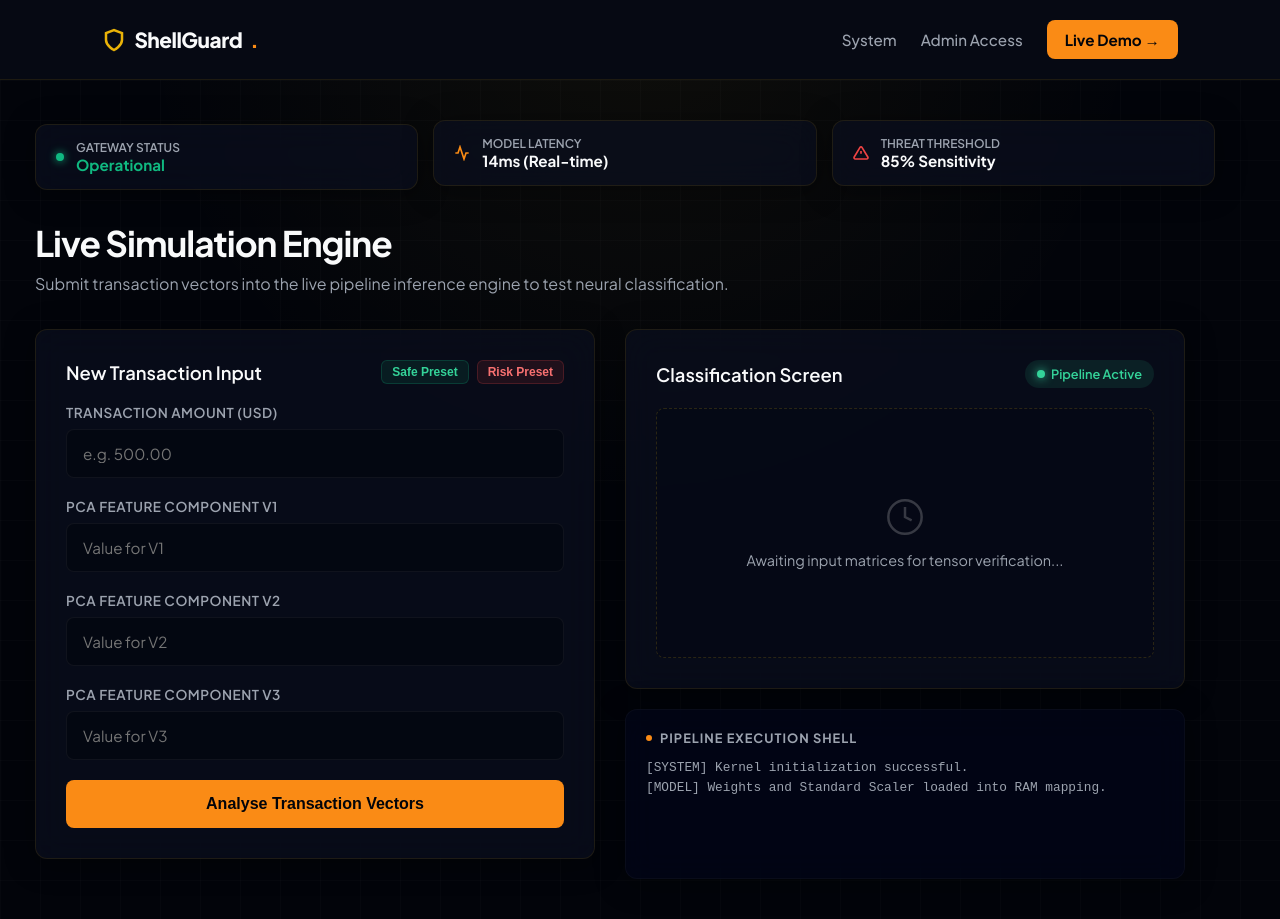
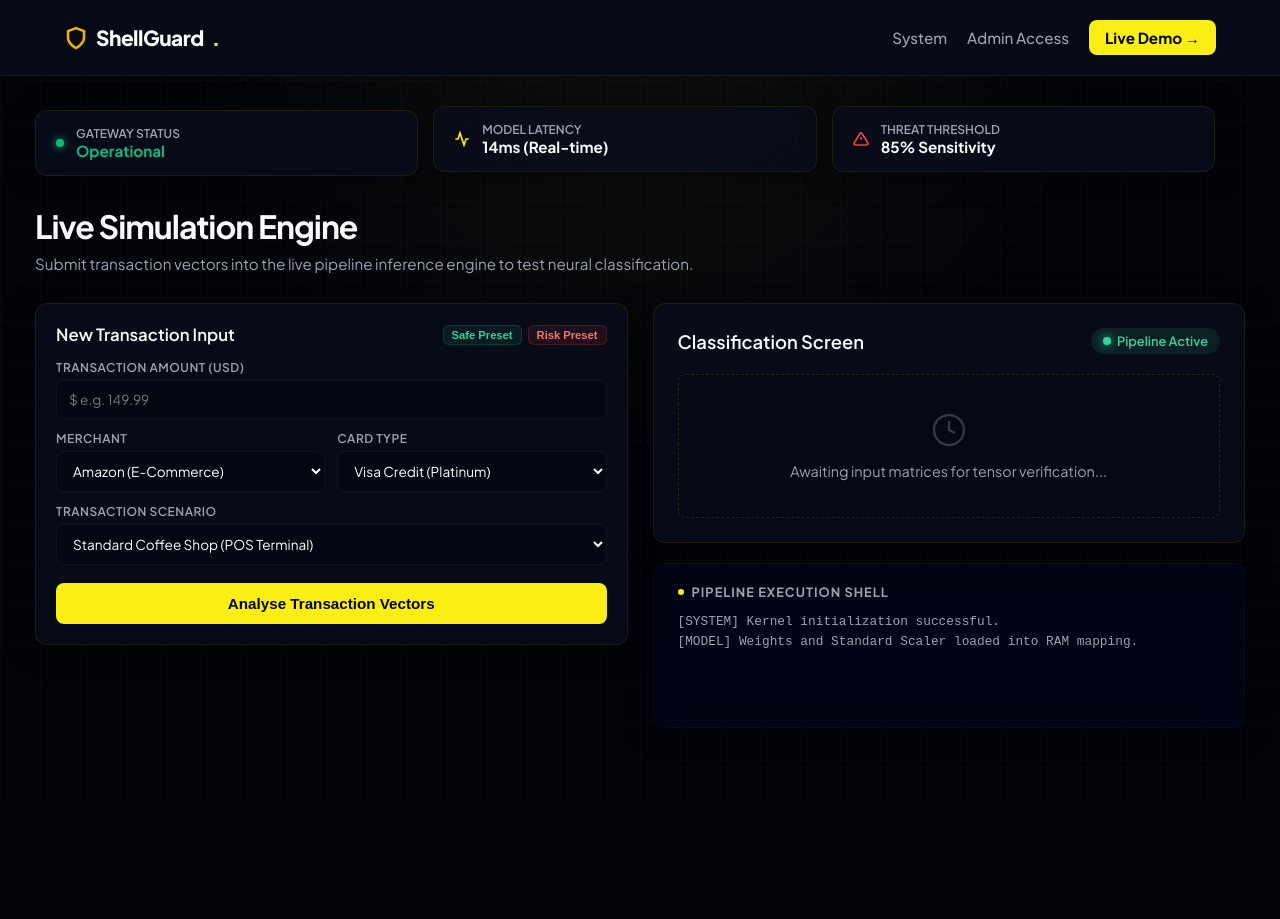
Before and after one commit to shivam808458/shellguard-fraud-system, a Flask app: page / in a window 1280 px wide. After the commit the page ends 728 px from the top, so only its background shows below. Run offline with Flask 3, Linux system fonts and the light colour scheme; parts of the project's set-up code (start-up, migrations or seed data) failed here and were passed over.

Commit message:
https://github.com/shivam808458/shellguard-fraud-system.git

```diff
--- a/app.py
+++ b/app.py
@@ -72,7 +72,7 @@ def predict():
     conn.execute("""
     INSERT INTO transactions(amount,v1,v2,v3,result,time)
     VALUES(?,?,?,?,?,?)
-    """,(data[0],data[1],data[2],data[3],result,
+    """,(float(data[0]),float(data[1]),float(data[2]),float(data[3]),result,
         datetime.now().strftime("%Y-%m-%d %H:%M:%S")))
     conn.commit()
     conn.close()
--- a/static/style.css
+++ b/static/style.css
@@ -2,11 +2,11 @@
 
 :root {
     --bg-main: #02040a;
-    --bg-nav: #060913;
+    --bg-nav: #060a17;
     --card-bg: rgba(10, 15, 30, 0.7);
     --card-border: rgba(234, 179, 8, 0.1);
     --grid-line: rgba(255, 255, 255, 0.015);
-    --accent: #fa8b15;
+    --accent: #faee15;
     --accent-hover: #ea3508;
     --text-primary: #f9fafb;
     --text-muted: #9ca3af;
@@ -32,10 +32,10 @@ body {
     min-height: 100vh;
 }
 
-/* ===== NAVBAR ===== */
+/* ===== NAVBAR (Fixed Mobile Overflows) ===== */
 .navbar {
     background: var(--bg-nav);
-    padding: 20px 8%;
+    padding: 20px 5%;
     display: flex;
     justify-content: space-between;
     align-items: center;
@@ -43,6 +43,8 @@ body {
     position: sticky;
     top: 0;
     z-index: 100;
+    flex-wrap: wrap; /* Controls wrapping on very small screens */
+    gap: 15px;
 }
 
 .nav-logo {
@@ -61,7 +63,8 @@ body {
 .nav-links {
     display: flex;
     align-items: center;
-    gap: 24px;
+    gap: 20px;
+    flex-wrap: wrap;
 }
 
 .nav-links a {
@@ -79,7 +82,7 @@ body {
 .btn-demo {
     background: var(--accent);
     color: #02040a !important;
-    padding: 10px 18px;
+    padding: 8px 16px;
     border-radius: 8px;
     font-weight: 700 !important;
     display: flex;
@@ -98,11 +102,11 @@ body {
 .main {
     max-width: 1250px;
     margin: auto;
-    padding: 40px 20px;
+    padding: 30px 20px;
 }
 
 .page-title {
-    font-size: 2.2rem;
+    font-size: 2rem;
     font-weight: 700;
     letter-spacing: -1px;
     margin-bottom: 8px;
@@ -111,8 +115,8 @@ body {
 
 .page-subtitle {
     color: var(--text-muted);
-    font-size: 1rem;
-    margin-bottom: 35px;
+    font-size: 0.95rem;
+    margin-bottom: 30px;
     text-align: left;
 }
 
@@ -121,26 +125,23 @@ body {
     background: var(--card-bg);
     border: 1px solid var(--card-border);
     border-radius: 12px;
-    padding: 30px;
+    padding: 24px;
     backdrop-filter: blur(16px);
     -webkit-backdrop-filter: blur(16px);
     width: 100%;
     box-shadow: 0 4px 30px rgba(0, 0, 0, 0.4);
 }
 
-/* ===== TWO COLUMN VIEW LAYOUT ===== */
+/* ===== MODERN GRID LAYOUTS (Replaced table structure) ===== */
 .split-layout {
-    display: table;
+    display: grid;
+    grid-template-columns: repeat(2, 1fr); /* Laptop aur Desktop par 2 columns */
+    gap: 25px;
     width: 100%;
-    table-layout: fixed;
-    border-spacing: 30px 0;
-    margin: 0 -30px;
 }
 
 .split-col {
-    display: table-cell;
-    vertical-align: top;
-    width: 50%;
+    width: 100%;
 }
 
 /* ===== FORM CONTROLS ===== */
@@ -159,7 +160,7 @@ body {
     margin-bottom: 8px;
 }
 
-input {
+input, select {
     width: 100%;
     padding: 14px 16px;
     background: rgba(4, 7, 17, 0.9);
@@ -203,6 +204,7 @@ button.btn-submit:hover {
     justify-content: space-between;
     align-items: center;
     margin-bottom: 20px;
+    gap: 10px;
 }
 
 .status-indicator {
@@ -215,6 +217,7 @@ button.btn-submit:hover {
     border-radius: 20px;
     font-size: 0.8rem;
     font-weight: 600;
+    white-space: nowrap;
 }
 
 .status-dot {
--- a/templates/dashboard.html
+++ b/templates/dashboard.html
@@ -76,7 +76,7 @@ new Chart(document.getElementById('splitChart'),{
 new Chart(document.getElementById('importanceChart'),{
     type:'bar',
     data:{
-        labels:['Amount','V1','V2','V3'],
+        labels:['Amount','Merchant Risk Score','Card Type Trust Score','Risk Scenario Score'],
         datasets:[{
             label: 'Weight Intensity',
             data:{{ importance }},
--- a/templates/index.html
+++ b/templates/index.html
@@ -37,68 +37,106 @@
 
     <div class="split-layout">
         <div class="split-col">
-            <div class="card">
-                <div style="display: flex; justify-content: space-between; align-items: center; margin-bottom: 20px;">
-                    <h3 style="font-size: 1.15rem; font-weight: 600; text-align: left;">New Transaction Input</h3>
-                    <div style="display: flex; gap: 8px;">
-                        <button type="button" onclick="loadPreset(450.50, -0.32, 1.15, -0.85)" style="background: rgba(16, 185, 129, 0.1); color: var(--safe-color); border: 1px solid rgba(16, 185, 129, 0.2); padding: 4px 10px; border-radius: 6px; font-size: 0.75rem; font-weight: 600; cursor: pointer; width: auto;">Safe Preset</button>
-                        <button type="button" onclick="loadPreset(95000.00, 12.45, -8.32, 14.10)" style="background: rgba(239, 68, 68, 0.1); color: var(--fraud-color); border: 1px solid rgba(239, 68, 68, 0.2); padding: 4px 10px; border-radius: 6px; font-size: 0.75rem; font-weight: 600; cursor: pointer; width: auto;">Risk Preset</button>
+            <div class="card" style="padding: 20px;">
+                <div style="display: flex; justify-content: space-between; align-items: center; margin-bottom: 15px;">
+                    <h3 style="font-size: 1.05rem; font-weight: 600; text-align: left;">New Transaction Input</h3>
+                    <div style="display: flex; gap: 6px;">
+                        <button type="button" onclick="loadPreset(450.50, -0.32, 1.15, -0.85)" style="background: rgba(16, 185, 129, 0.1); color: var(--safe-color); border: 1px solid rgba(16, 185, 129, 0.2); padding: 3px 8px; border-radius: 6px; font-size: 0.7rem; font-weight: 600; cursor: pointer; width: auto;">Safe Preset</button>
+                        <button type="button" onclick="loadPreset(95000.00, 12.45, -8.32, 14.10)" style="background: rgba(239, 68, 68, 0.1); color: var(--fraud-color); border: 1px solid rgba(239, 68, 68, 0.2); padding: 3px 8px; border-radius: 6px; font-size: 0.7rem; font-weight: 600; cursor: pointer; width: auto;">Risk Preset</button>
                     </div>
                 </div>
 
                 <form id="fraudForm">
-                    <div class="form-group">
-                        <label>Transaction Amount (USD)</label>
-                        <input type="number" step="any" id="amount" placeholder="e.g. 500.00" required>
+                    <div class="form-group" style="margin-bottom: 12px;">
+                        <label style="font-size: 0.75rem; margin-bottom: 5px;">TRANSACTION AMOUNT (USD)</label>
+                        <input type="number" step="any" id="amount" placeholder="$ e.g. 149.99" required style="padding: 10px 12px; font-size: 0.85rem;">
                     </div>
-                    <div class="form-group">
-                        <label>PCA Feature Component V1</label>
-                        <input type="number" step="any" id="v1" placeholder="Value for V1" required>
+
+                    <div style="display: flex; gap: 12px; margin-bottom: 12px;">
+                        <div class="form-group" style="flex: 1; margin-bottom: 0;">
+                            <label style="font-size: 0.75rem; margin-bottom: 5px;">MERCHANT</label>
+                            <select id="v1" required style="width: 100%; padding: 10px 12px; background: rgba(4, 7, 17, 0.9); border: 1px solid rgba(255, 255, 255, 0.05); color: white; border-radius: 8px; font-size: 0.85rem; height: auto;">
+                                <option value="-0.32">Amazon (E-Commerce)</option>
+                                <option value="0.55">Flipkart (Retail Orders)</option>
+                                <option value="-1.20">eBay (Global Marketplace)</option>
+                                <option value="1.12">Apple Store (Digital Goods)</option>
+                                <option value="-0.85">Netflix Subscription (Recurring)</option>
+                                <option value="0.22">Uber Rides (Local Transport)</option>
+                                <option value="-2.45">Steam Games (Online Store)</option>
+                                <option value="5.10">Unknown Overseas Vendor (High Risk)</option>
+                                <option value="8.65">Unverified Shell Merchant (Suspicious)</option>
+                                <option value="12.45">Proxy Payment Gateway (Critical Risk)</option>
+                            </select>
+                        </div>
+                        <div class="form-group" style="flex: 1; margin-bottom: 0;">
+                            <label style="font-size: 0.75rem; margin-bottom: 5px;">CARD TYPE</label>
+                            <select id="v2" required style="width: 100%; padding: 10px 12px; background: rgba(4, 7, 17, 0.9); border: 1px solid rgba(255, 255, 255, 0.05); color: white; border-radius: 8px; font-size: 0.85rem; height: auto;">
+                                <option value="1.15">Visa Credit (Platinum)</option>
+                                <option value="0.45">Mastercard Debit (Secure)</option>
+                                <option value="0.95">Rupay Platinum (Domestic)</option>
+                                <option value="-1.10">Amex Gold (Premium)</option>
+                                <option value="1.85">Visa Signature (Verified Elements)</option>
+                                <option value="-0.35">Mastercard Business Card</option>
+                                <option value="-2.80">Diners Club International</option>
+                                <option value="-5.12">Anonymous Virtual Card (Unverified)</option>
+                                <option value="-8.32">International Prepaid Card (High Risk)</option>
+                                <option value="-11.50">Crypto Linked Debit Card (Critical Risk)</option>
+                            </select>
+                        </div>
                     </div>
-                    <div class="form-group">
-                        <label>PCA Feature Component V2</label>
-                        <input type="number" step="any" id="v2" placeholder="Value for V2" required>
+
+                    <div class="form-group" style="margin-bottom: 18px;">
+                        <label style="font-size: 0.75rem; margin-bottom: 5px;">TRANSACTION SCENARIO</label>
+                        <select id="v3" required style="width: 100%; padding: 10px 12px; background: rgba(4, 7, 17, 0.9); border: 1px solid rgba(255, 255, 255, 0.05); color: white; border-radius: 8px; font-size: 0.85rem; height: auto;">
+                            <option value="-0.85">Standard Coffee Shop (POS Terminal)</option>
+                            <option value="-0.22">Supermarket Groceries (Physical Store)</option>
+                            <option value="1.40">Utility Bill Payment (Auto-Pay)</option>
+                            <option value="2.30">ATM Cash Withdrawal (Home Branch)</option>
+                            <option value="-1.50">Online Electronics Purchase (Secured Checkout)</option>
+                            <option value="-3.10">New Device Login & High-Value Order</option>
+                            <option value="-6.40">Rapid Consecutive Low-Value Transactions</option>
+                            <option value="-9.80">Midnight International Transfer (Unusual Time)</option>
+                            <option value="14.10">Cross-Border High-Value Server Purchase</option>
+                            <option value="18.55">Bulk Gift Card Buying Spree (Extreme Risk)</option>
+                        </select>
                     </div>
-                    <div class="form-group">
-                        <label>PCA Feature Component V3</label>
-                        <input type="number" step="any" id="v3" placeholder="Value for V3" required>
-                    </div>
-                    <button type="submit" class="btn-submit">Analyse Transaction Vectors</button>
+
+                    <button type="submit" class="btn-submit" style="padding: 12px; font-size: 0.95rem;">Analyse Transaction Vectors</button>
                 </form>
             </div>
         </div>
 
         <div class="split-col">
             <div style="display: flex; flex-direction: column; gap: 20px; height: 100%;">
-                <div class="card" style="flex: 1; display: flex; flex-direction: column; min-height: 250px;">
-                    <div class="feed-header">
+                <div class="card" style="flex: 1; display: flex; flex-direction: column; min-height: 240px; padding: 24px;">
+                    <div class="feed-header" style="margin-bottom: 20px;">
                         <h3 style="font-size: 1.15rem; font-weight: 600; text-align: left;">Classification Screen</h3>
-                        <div class="status-indicator">
+                        <div class="status-indicator" style="padding: 5px 12px; font-size: 0.8rem;">
                             <div class="status-dot"></div>
                             Pipeline Active
                         </div>
                     </div>
 
-                    <div class="realtime-box" id="feedContainer" style="flex: 1;">
+                    <div class="realtime-box" id="feedContainer" style="flex: 1; min-height: 140px; padding: 20px;">
                         <div id="waitingPlaceholder">
-                            <svg width="40" height="40" viewBox="0 0 24 24" fill="none" stroke="rgba(255,255,255,0.2)" stroke-width="1.5" style="margin-bottom: 10px;"><circle cx="12" cy="12" r="10"/><path d="M12 6v6l4 2"/></svg>
+                            <svg width="36" height="36" viewBox="0 0 24 24" fill="none" stroke="rgba(255,255,255,0.2)" stroke-width="1.5" style="margin-bottom: 10px;"><circle cx="12" cy="12" r="10"/><path d="M12 6v6l4 2"/></svg>
                             <p style="color: var(--text-muted); font-size: 0.9rem;">Awaiting input matrices for tensor verification...</p>
                         </div>
 
-                        <div id="resultBox" class="alert-output" style="display: none;">
-                            <h2 id="resTitle" style="font-size: 1.5rem; font-weight: 700; margin-bottom: 5px; text-align: left;"></h2>
-                            <p id="resProb" style="font-size: 1rem; font-weight: 500; color: var(--text-primary); text-align: left;"></p>
-                            <p style="font-size: 0.8rem; color: var(--text-muted); margin-top: 10px; text-align: left;">Security hash generated and pushed to global SQLite node ledger.</p>
+                        <div id="resultBox" class="alert-output" style="display: none; padding: 16px;">
+                            <h2 id="resTitle" style="font-size: 1.4rem; font-weight: 700; margin-bottom: 6px; text-align: left;"></h2>
+                            <p id="resProb" style="font-size: 0.95rem; font-weight: 500; color: var(--text-primary); text-align: left;"></p>
+                            <p style="font-size: 0.8rem; color: var(--text-muted); margin-top: 8px; text-align: left;">Security hash generated and pushed to global SQLite node ledger.</p>
                         </div>
                     </div>
                 </div>
 
-                <div class="card" style="padding: 20px; background: rgba(2, 6, 23, 0.8); border: 1px solid rgba(255,255,255,0.03);">
+                <div class="card" style="padding: 20px 24px; background: rgba(2, 6, 23, 0.8); border: 1px solid rgba(255,255,255,0.03);">
                     <h4 style="font-size: 0.8rem; text-transform: uppercase; letter-spacing: 1px; color: var(--text-muted); margin-bottom: 12px; text-align: left; display: flex; align-items: center; gap: 8px;">
                         <span style="width: 6px; height: 6px; background: var(--accent); border-radius: 50%;"></span>
                         Pipeline Execution Shell
                     </h4>
-                    <div id="terminalConsole" style="font-family: 'Courier New', Courier, monospace; font-size: 0.8rem; color: #a3e635; line-height: 1.6; height: 100px; overflow-y: auto; text-align: left;">
+                    <div id="terminalConsole" style="font-family: 'Courier New', Courier, monospace; font-size: 0.8rem; color: #a3e635; line-height: 1.6; height: 95px; overflow-y: auto; text-align: left;">
                         <p style="color: var(--text-muted);">[SYSTEM] Kernel initialization successful.</p>
                         <p style="color: var(--text-muted);">[MODEL] Weights and Standard Scaler loaded into RAM mapping.</p>
                     </div>
```
Also changed, not shown: other parts of static/style.css (+60 -25 lines), database.db.
